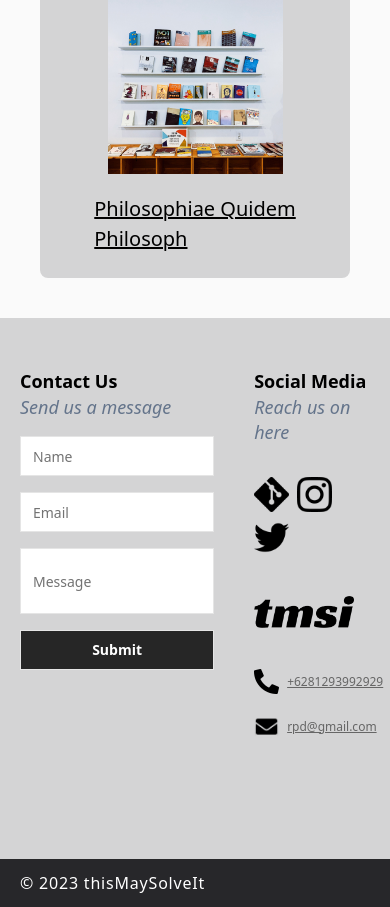
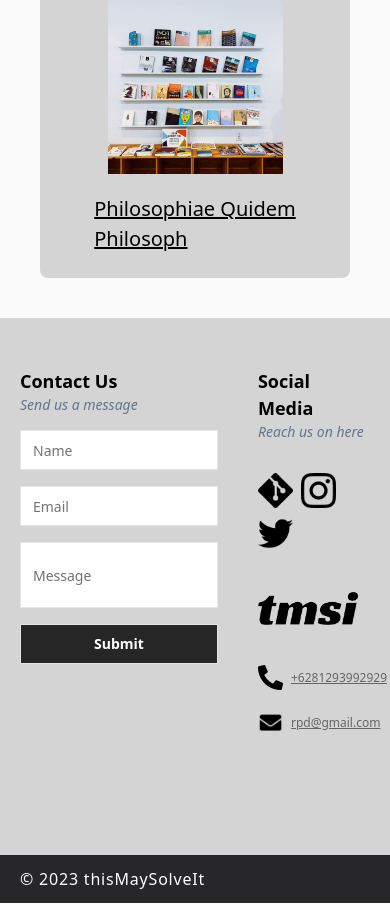
Before and after one commit to amaliap21/ThisMaySolveIt, a Next.js app: page / in a window 390 px wide. Shown: the part 2305-3212 px from the top of the page. Built offline with nearby package versions, Linux system fonts and the light colour scheme.

Commit message:
feat: all responsive (final)

```diff
--- a/components/contact-us.js
+++ b/components/contact-us.js
@@ -40,7 +40,7 @@ const ContactUs = React.forwardRef((props, ref) => {
               <h1 className="text-black font-pt_sans lg:leading-[50px] text-[18px] lg:text-2xl xl:text-3xl font-bold ">
                 Contact Us
               </h1>
-              <p className="text-slate-500 italic flex break-normal font-pt_sans text-[18px] lg:text-lg xl:text-xl font-[400] leading-[140%]">
+              <p className="text-slate-500 italic flex break-normal font-pt_sans text-[14px] lg:text-lg xl:text-xl font-[400] leading-[140%]">
                 Send us a message
               </p>
             </div>
@@ -95,7 +95,7 @@ const ContactUs = React.forwardRef((props, ref) => {
               <h1 className="text-black font-pt_sans lg:leading-[50px] text-[18px] lg:text-2xl xl:text-3xl font-bold ">
                 Social Media
               </h1>
-              <p className="text-slate-500 italic flex break-normal font-pt_sans text-[18px] lg:text-lg xl:text-xl font-[400]  leading-[140%]">
+              <p className="text-slate-500 italic flex break-normal font-pt_sans text-[14px] lg:text-lg xl:text-xl font-[400]  leading-[140%]">
                 Reach us on here
               </p>
             </div>
```
